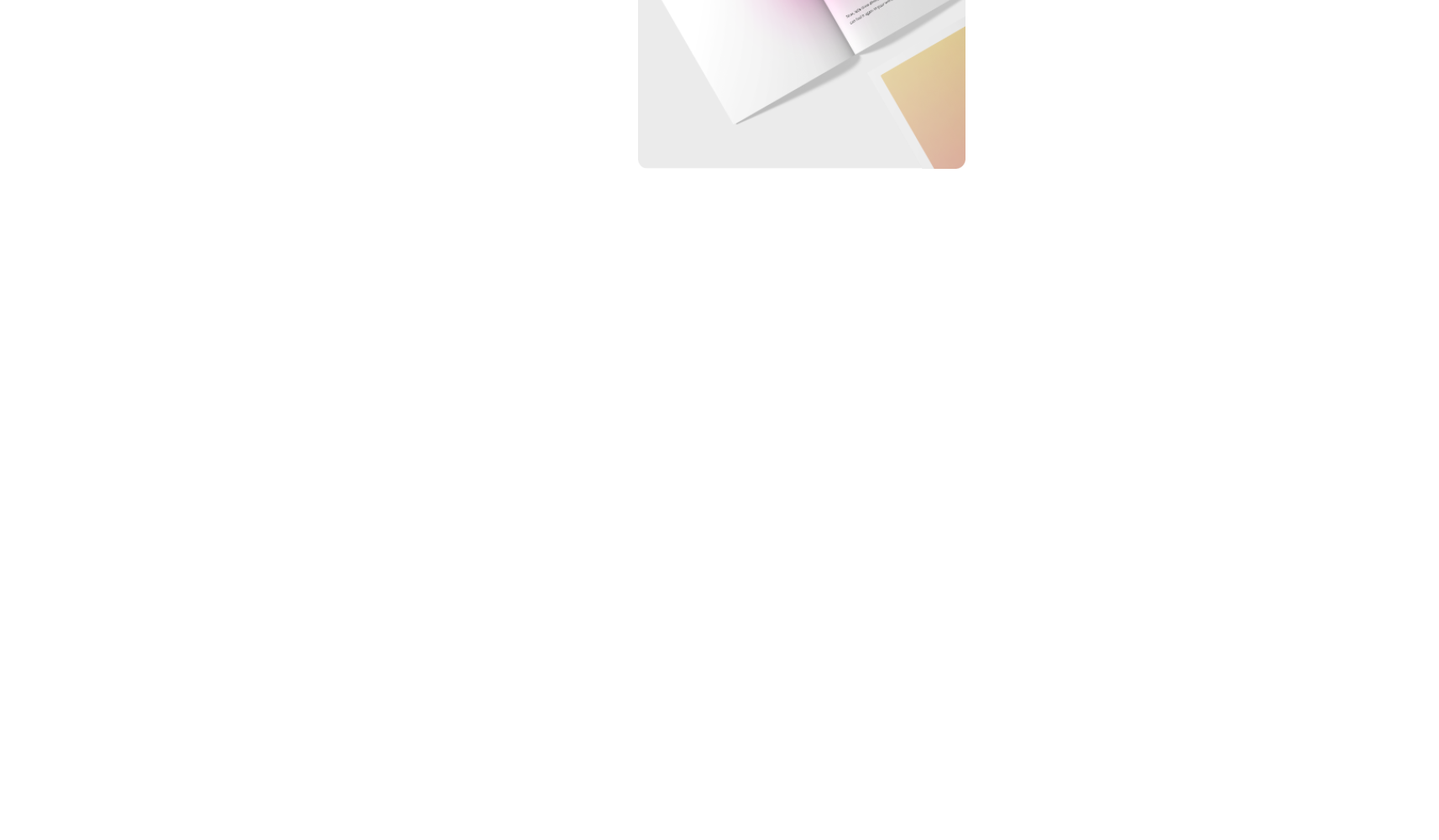
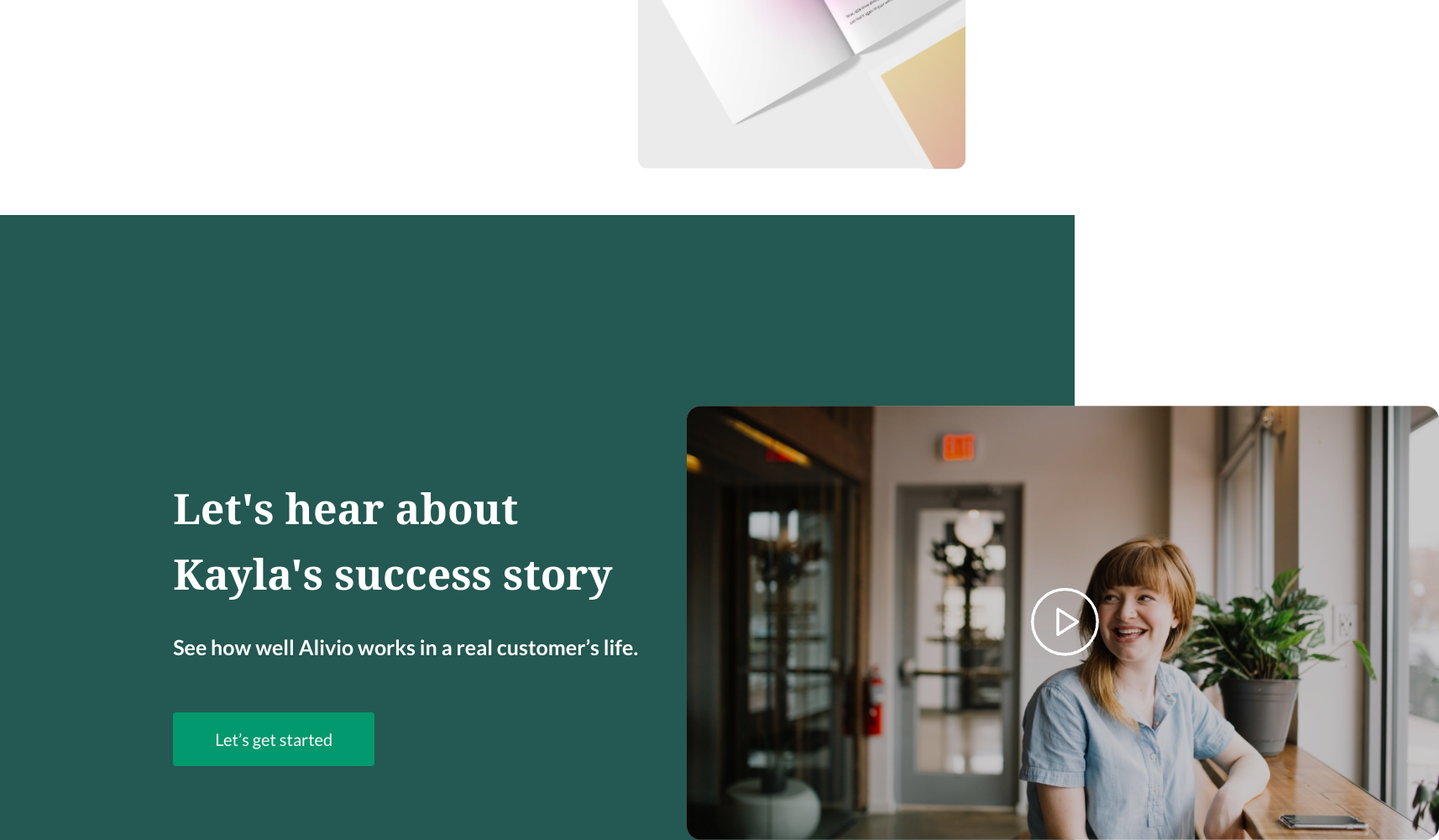
Before and after one commit to Ron01d/site_1_alivio, a plain HTML site: page index.html in a window 1280 px wide. Shown: the part 2365-3365 px from the top of the page at 84% size, 1714 px wide, since content can reach past the window. Before the commit the page ends 2621 px from the top, so only its background shows below. Drawn offline with Linux system fonts and the light colour scheme; files whose address does not match are found by name.

Commit message:
section 3

```diff
--- a/css/style.css
+++ b/css/style.css
@@ -15,6 +15,7 @@
     --black-color: #000000;
     --green-color: #01996D;
     --gray-color: #292929;
+    --dgreen-color: #245852;
 
 }
 
@@ -252,5 +253,41 @@
 .image_3 {
     margin-top: -20px;
     margin-left: -5px;
-    margin-bottom: 48px;
+    margin-bottom: 40px;
 }
+
+.section__3 {
+    margin: 0 auto;
+    max-width: 1920px;
+    min-height: 922px;
+    background-color: var(--dgreen-color);
+}
+
+.container_2 {
+    max-width: 1713px;
+    width: 100%;
+    margin: 0 207px 0px 206.16px;
+    display: flex;
+    gap: 28px;
+}
+
+.container_2 h1 {
+    padding-top: 310px;
+    color: var(--white-color);
+    margin-bottom: 6px;
+}
+
+.container_2 p {
+    font-size: 25px;
+    color: var(--white-color);
+    font-weight: 600;
+    line-height: 157%;
+    letter-spacing: 0%;
+    text-align: left;
+    margin-bottom: 78px;
+    width: 570px;
+}
+
+.container_2 img {
+    padding-top: 227px;
+}
--- a/index.html
+++ b/index.html
@@ -49,28 +49,47 @@
             </div>
             <div class="section__2_cards">
                 <div class="section__2_card_1">
-                    <div id="cd_1"><h1 class="card__number">01</h1></div>
-                    <div id="ct_1"><h2 class="card__text">Personalize</h2></div>
-                    <p class="text_3 card_style image_1">Answer a quick survey about how you <br>express yourself, what causes you stress, <br>and
-                        what area would you like to work on. <br>This way, we can fully personalize your <br>journal!</p>
+                    <div id="cd_1">
+                        <h1 class="card__number">01</h1>
+                    </div>
+                    <div id="ct_1">
+                        <h2 class="card__text">Personalize</h2>
+                    </div>
+                    <p class="text_3 card_style image_1">Answer a quick survey about how you <br>express yourself, what
+                        causes you stress, <br>and
+                        what area would you like to work on. <br>This way, we can fully personalize your <br>journal!
+                    </p>
                     <img src="img/card_1.png" alt="">
                 </div>
                 <div class="section__2_card_2">
                     <h1 class="card__number">02</h1>
                     <h2 class="card__text" id="ct_2">Write & Understand</h2>
-                    <p class="text_3 card_style image_2">Write, draw, reflect, understand. Alivio will guide you through the prompts and will help you manage your stress!</p>
+                    <p class="text_3 card_style image_2">Write, draw, reflect, understand. Alivio will guide you through
+                        the prompts and will help you manage your stress!</p>
                     <img src="img/card_2.png" alt="">
                 </div>
                 <div class="section__2_card_3">
                     <h1 class="card__number">03</h1>
                     <h2 class="card__text" id="ct_3">Alivio!</h2>
-                    <p class="text_3 card_style image_3">Now you are aware, and have a way to manage <br>and overcome your own stress.
-                        <br>What are you waiting for? Alivio today!</p>
+                    <p class="text_3 card_style image_3">Now you are aware, and have a way to manage <br>and overcome
+                        your own stress.
+                        <br>What are you waiting for? Alivio today!
+                    </p>
                     <img src="img/card_3.png" alt="">
                 </div>
             </div>
         </div>
     </section>
+    <section class="section__3">
+        <div class="container_2">
+            <div class="section__3_text">
+                <h1 class="title_2">Let's hear about Kayla's success story</h1>
+                <p class="text_3">See how well Alivio works in a real customer’s life.</p>
+                <a href="" class="section__1_button">Let’s get started</a>
+            </div>
+            <img src="img/Video.png" alt="">
+        </div>
+    </section>
 </body>
 
 </html>
```
Also changed, not shown: img/Video.png (added).
